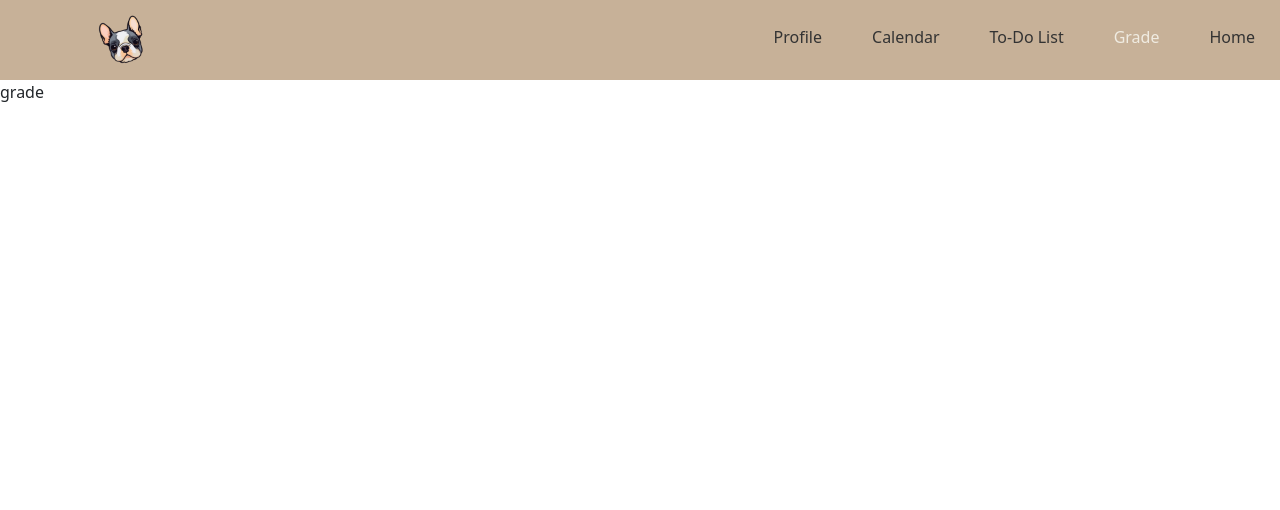
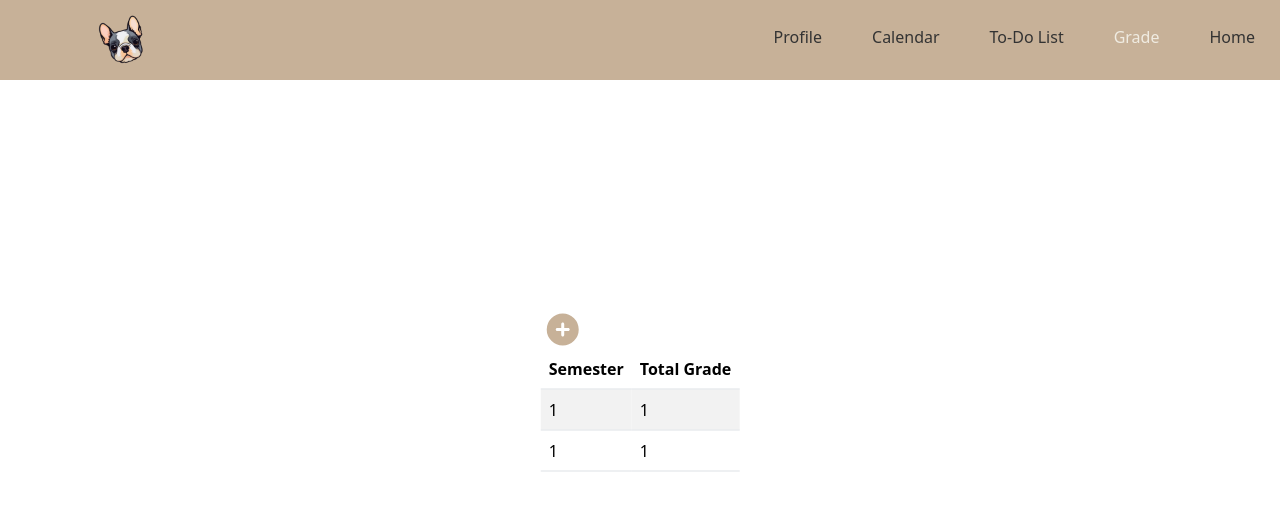
Before and after one commit to shihyihuang/shihyihuang.github.io, a React (Create React App) app in the folder academe/: page /grade in a window 1280 px wide. Shown: the top 510 px of the page. Built offline with nearby package versions, Linux system fonts and the light colour scheme.

Commit message:
add icon and useNavigate with pageRoutes obj

```diff
--- a/academe/package.json
+++ b/academe/package.json
@@ -3,6 +3,11 @@
   "version": "0.1.0",
   "private": true,
   "dependencies": {
+    "@fortawesome/fontawesome-svg-core": "^6.5.1",
+    "@fortawesome/free-brands-svg-icons": "^6.5.1",
+    "@fortawesome/free-regular-svg-icons": "^6.5.1",
+    "@fortawesome/free-solid-svg-icons": "^6.5.1",
+    "@fortawesome/react-fontawesome": "^0.2.0",
     "@testing-library/jest-dom": "^5.17.0",
     "@testing-library/react": "^13.4.0",
     "@testing-library/user-event": "^13.5.0",
--- a/academe/src/App.css
+++ b/academe/src/App.css
@@ -1,3 +1,5 @@
+/* https://palettes.shecodes.io/palettes/grey/color */
+
 * {
   box-sizing: border-box;
 }
@@ -7,7 +9,6 @@
   background-color: #c7b198;
 }
 
-/* index.css */
 .topnav ul{
   list-style-type: none;
  }
@@ -38,3 +39,21 @@
   width: 80px;
   height: auto;
 }
+
+#homeimg{
+  display: block;
+  margin: 0 auto;
+  width: 80%;
+}
+
+.centerDiv{
+  position: absolute;
+  top:50%;
+  left:50%;
+  transform: translate(-50%, -50%);
+}
+
+button {
+  border: none;
+  background-color: transparent;
+}
--- a/academe/src/App.js
+++ b/academe/src/App.js
@@ -6,7 +6,9 @@ import Todolist from './Pages/todolist';
 import Calendar from './Pages/calendar';
 import Profile from './Pages/profile';
 import Navbar from './Components/navbar';
+import AddSemester from './Pages/addSemester';
 
+//https://hygraph.com/blog/routing-in-react
 function App() {
   return (
     <>
@@ -17,6 +19,7 @@ function App() {
         <Route path="/todolist" element={<Todolist/>} />
         <Route path="/calendar" element={<Calendar/>} />
         <Route path="/profile" element={<Profile/>} />
+        <Route path="/addSemester" element={<AddSemester/>}/>
       </Routes>
     </>
   );
--- /dev/null
+++ b/academe/src/Components/icon.js
@@ -0,0 +1,13 @@
+import { FontAwesomeIcon } from '@fortawesome/react-fontawesome'
+import { faCirclePlus } from '@fortawesome/free-solid-svg-icons'
+
+const Icon = ({name}) => {
+    switch(name){
+        case "add":
+            return <FontAwesomeIcon icon={faCirclePlus} size="2x" color='#c7b198'/>
+        default:
+            return "icon error";
+    }
+};
+
+export default Icon;
--- /dev/null
+++ b/academe/src/Pages/addSemester.js
@@ -0,0 +1,5 @@
+const AddSemester = () => {
+    return <div className="centerDiv"> add semeter </div>
+};
+
+export default AddSemester;
--- a/academe/src/Pages/grade.js
+++ b/academe/src/Pages/grade.js
@@ -1,6 +1,45 @@
+import Icon from "../Components/icon"
+import { useNavigate } from "react-router-dom";
+
 const Grade = () => {
+    const navigate = useNavigate();
+
+    const pageRoutes = {
+        addSemester: '/addSemester',
+      };
+
+      const handleClick = (page) => {
+        const route = pageRoutes[page];
+
+        if (route) {
+          navigate(route);
+        } else {
+          console.error("Can't find your page:", page);
+        }
+      };
+
     return(
-        <div> grade </div>
+        <div className="centerDiv">
+            <button onClick={() => handleClick("addSemester")}><Icon name="add" /></button>
+            <table className="table table-striped table-hover">
+                <thead>
+                    <tr>
+                        <th> Semester </th>
+                        <th> Total Grade </th>
+                    </tr>
+                </thead>
+                <tbody>
+                    <tr>
+                        <td> 1 </td>
+                        <td> 1 </td>
+                    </tr>
+                    <tr>
+                        <td> 1 </td>
+                        <td> 1 </td>
+                    </tr>
+                </tbody>
+            </table>
+        </div>
     );
 };
 
--- a/academe/src/Pages/home.js
+++ b/academe/src/Pages/home.js
@@ -1,6 +1,8 @@
 const Home = () => {
     return (
-        <div>Home</div>
+        <div className="centerDiv">
+            <img src="./banner.jpg" alt="welcomeimage" id="homeimg"/>
+        </div>
     );
 };
 
```
Also changed, not shown: 2 other files (tests, documents, lock files or other folders).
